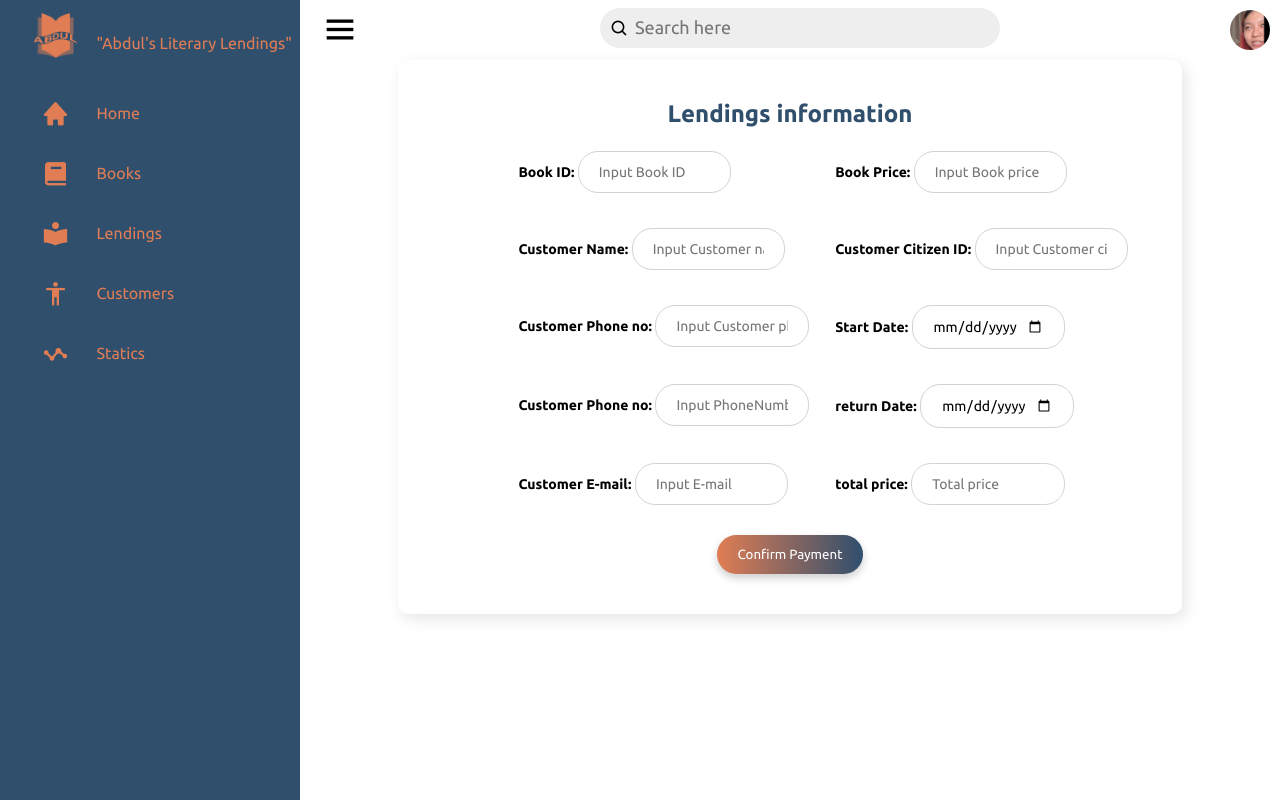
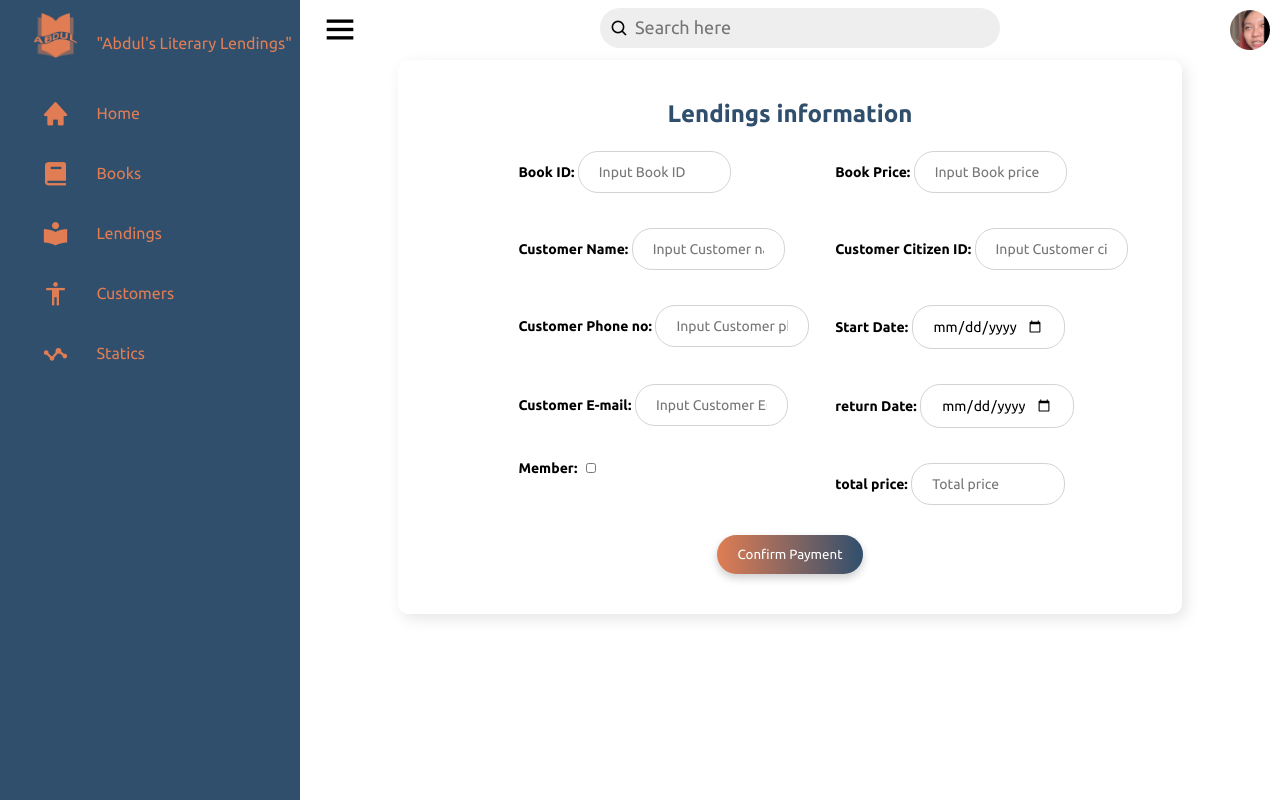
Before and after one commit to paveewuth/CS251_Term_Project, a PHP site: page /html/index.html in a window 1280 px wide, after a click on "Lendings". Run offline with PHP 8.4, Linux system fonts and the light colour scheme; grey boxes are pictures that could not be loaded.

Commit message:
Mue fixed lending page

```diff
--- a/html/index.html
+++ b/html/index.html
@@ -92,7 +92,7 @@
                 <div class="sub-menu-wrap" id="subMenu">
                     <div class="submenu">
                         <div class="user-info">
-                            <img src="logo.png" alt="">
+                            <img src="..\Photo\Profile.jpg" alt="">
                             <h3>Lio Ronaldo<br>Manager</h3>
 
                         </div>
@@ -341,28 +341,37 @@
             <div class="Lending" id="Lendings">
                 <h2>Lendings information</h2><br>
                 <div class="form-group">
-                    <label for="book_id"> <b>Book ID:</b> <input type="text" placeholder="Input Book ID"></label>
-                    <label for="book_price"> <b>Book Price:</b>  <input type="text" placeholder="Input Book price"></label>
+                    <label for="book_id"> <b>Book ID:</b>
+                    <input type="text" name="book_id" id="book_id" placeholder="Input Book ID"></label>
+                    <label for="book_price"> <b>Book Price:</b>
+                    <input type="text" name="book_price" id="book_price" placeholder="Input Book price"></label>
                 </div>
 
                 <div class="form-group">
-                    <label for="customer_name"> <b>Customer Name:</b> <input type="text" placeholder="Input Customer name"></label>
-                    <label for="citizen_id"> <b>Customer Citizen ID:</b>  <input type="text" placeholder="Input Customer citizen id"></label>
+                    <label for="customer_name"> <b>Customer Name:</b>
+                    <input type="text" name="customer_name" id="customer_name" placeholder="Input Customer name"></label>
+                    <label for="citizen_id"> <b>Customer Citizen ID:</b>
+                    <input type="text" name="citizen_id" id="citizen_id" placeholder="Input Customer citizen id"></label>
                 </div>
 
                 <div class="form-group">
-                    <label for="phone"> <b>Customer Phone no:</b>  <input type="text" placeholder="Input Customer phone no."></label>
-                    <label for="start_date"> <b>Start Date:</b>  <input type="date" placeholder=""></label>
+                    <label for="phone"> <b>Customer Phone no:</b>
+                    <input type="text"  name="phone" id="phone" placeholder="Input Customer phone no."></label>
+                    <label for="start_date"> <b>Start Date:</b>
+                    <input type="date"  name="start_date" id="start_date" placeholder=""></label>
                 </div>
 
                 <div class="form-group">
-                    <label for="phone"> <b>Customer Phone no:</b>  <input type="text" placeholder="Input PhoneNumber"></label>
-                    <label for="return_date"> <b>return Date:</b>  <input type="date" placeholder=""></label>
+                    <label for="email"> <b>Customer E-mail:</b>
+                    <input type="email" name="email" id="email" placeholder="Input Customer Email"></label>
+                    <label for="return_date"> <b>return Date:</b>
+                    <input type="date"  name="return_date" id="return_date" placeholder=""></label>
                 </div>
 
                 <div class="form-group">
-                    <label for="email"> <b>Customer E-mail:</b>  <input type="email" placeholder="Input E-mail"></label>
-                    <label for="total_price"> <b>total price:</b>  <input type="text" placeholder="Total price"></label>
+                    <label for="member"> <b>Member:</b>  <input type="checkbox" placeholder=""></label>
+                    <label for="total_price"> <b>total price:</b>
+                    <input type="text" name="total_price" id="total_price" placeholder="Total price"></label>
                 </div>
 
                     <div class="button-container">
@@ -382,7 +391,7 @@
                     </div>
             </div>
              <!-- ======================== Static ======================  -->
-            <div id="Statics">
+            <div class="STATIC" id="Statics">
                 <!-- กล่องที่1 newcustomer -->
         <div class="box1">
             <span class="newcustomer">
@@ -697,6 +706,7 @@
                         </div>
                     </main>
                 </div>
+        </div>
             <!-- ======================== Addbook ======================  -->
             <div id="Addbook">
             </div>
--- a/static/css/style.css
+++ b/static/css/style.css
@@ -765,6 +765,9 @@ color: #899481;
     width: 50%;
 }
 /* ============================== Statics ============================= */
+.STATIC{
+  transform: translateX(-10%);
+}
 .box1 {
   background: #E6E1DD;
   font-family: 'Ubuntu', sans-serif;
```
